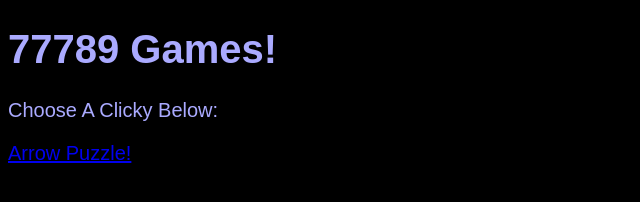
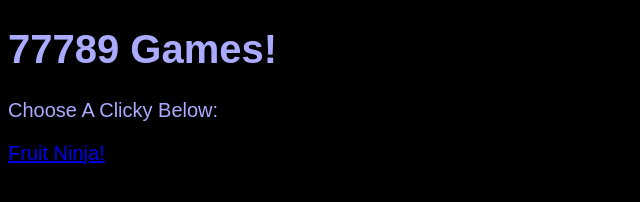
Before and after one commit to demoreviewtv-png/77789games, a plain HTML site: page index.html in a window 1280 px wide. Shown: the full height of the page, 0-640 px from the left. Drawn offline with Linux system fonts and the light colour scheme; a web font is replaced by a local one.

Commit message:
Update game link from Arrow Puzzle to Fruit Ninja

```diff
--- a/index.html
+++ b/index.html
@@ -17,6 +17,6 @@
   <body>
     <h1>77789 Games!</h1>
     <p>Choose A Clicky Below:</p>
-    <a href="./arrowpuzzle">Arrow Puzzle!</a>
+    <a href="./fruitninja">Fruit Ninja!</a>
   </body>
 </html>
```
